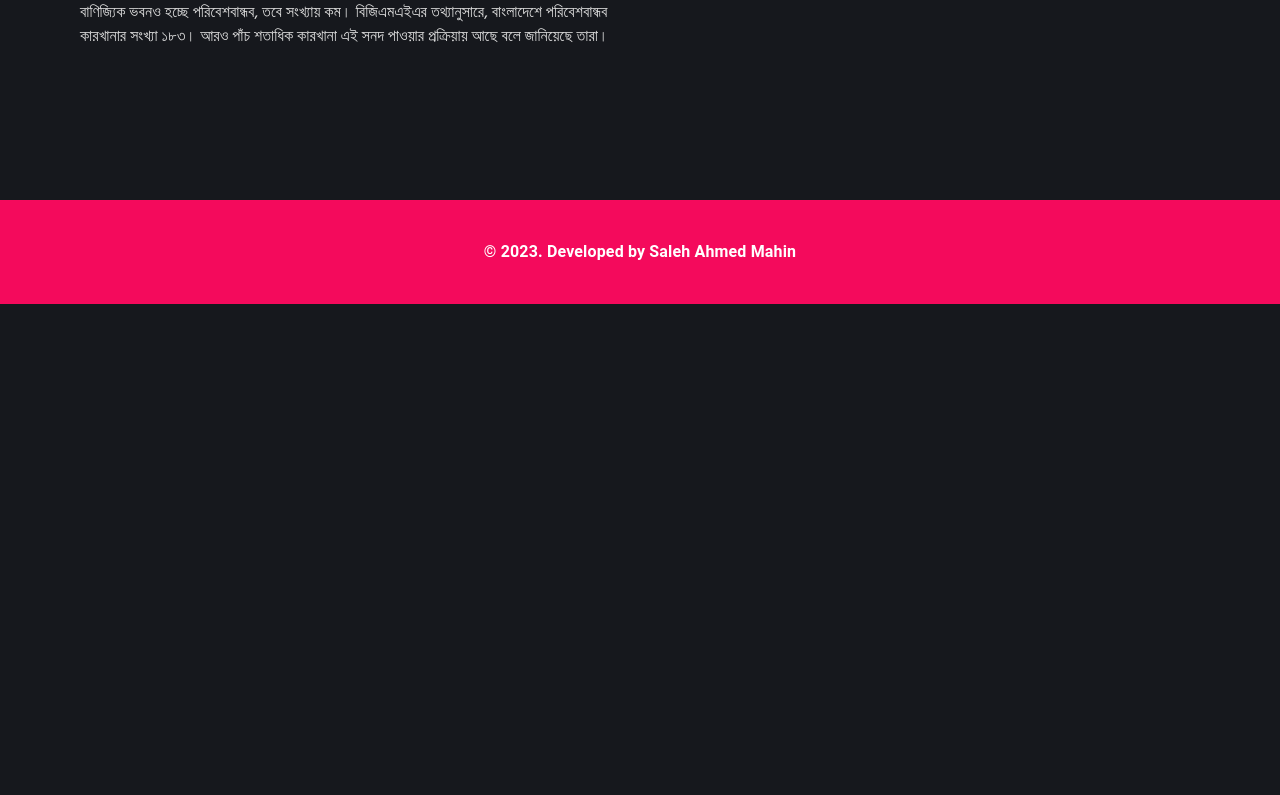
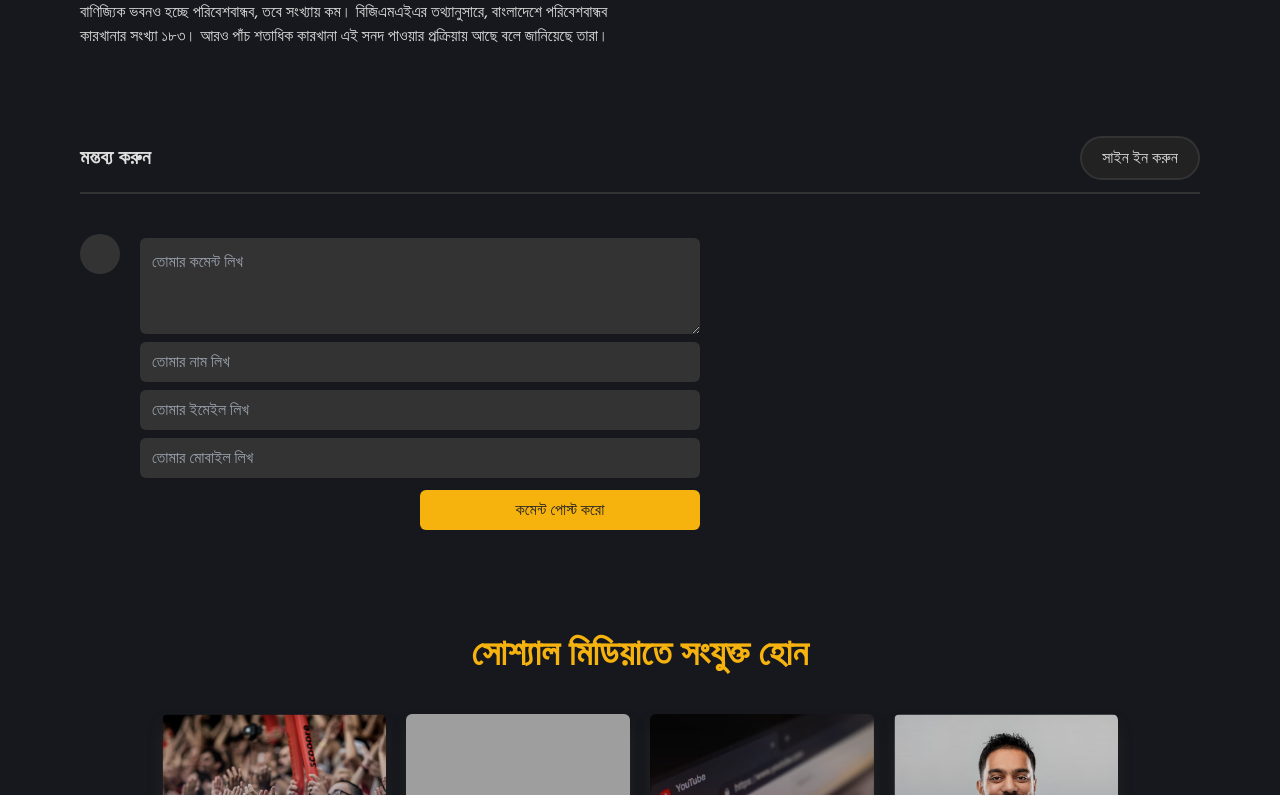
Before and after one commit to SalehAhmed19/GolamRabbi-SSOMOY_TV, a React (Vite) app: page /blogs/blog-1 in a window 1280 px wide. Shown: the part 1745-2540 px from the top of the page. Before the commit the page ends 2049 px from the top, so only its background shows below. Built offline with nearby package versions, Linux system fonts and the light colour scheme; grey boxes are pictures that could not be loaded.

Commit message:
blog paged redesigned

```diff
--- /dev/null
+++ b/src/Components/Isolated/BlogsComponents/CommentBox.jsx
@@ -0,0 +1,55 @@
+import React from "react";
+
+function CommentBox() {
+  const handleSubmit = (e) => {
+    e.preventDefault();
+    console.log("Clicked");
+  };
+  return (
+    <div className="my-5 text-basic">
+      <div className="flex items-center justify-between border-b-2 border-[#333] py-3">
+        <h3 className="text-xl font-bold">মন্তব্য করুন</h3>
+        <button className="bg-[#222] border-2 border-[#333] px-5 py-2 rounded-full">
+          সাইন ইন করুন
+        </button>
+      </div>
+      <div className="my-10 flex">
+        <div className="h-10 w-10 bg-[#333] rounded-full"></div>
+        <form
+          onSubmit={handleSubmit}
+          className="flex flex-col lg:w-1/2 mx-5"
+          action=""
+        >
+          <textarea
+            placeholder="তোমার কমেন্ট লিখ"
+            className="bg-[#333] my-1 rounded-md p-3 h-24"
+            type="text"
+          />
+          <input
+            placeholder="তোমার নাম লিখ"
+            className="bg-[#333] my-1 rounded-md py-2 px-3"
+            type="text"
+          />
+          <input
+            placeholder="তোমার ইমেইল লিখ"
+            className="bg-[#333] my-1 rounded-md py-2 px-3"
+            type="text"
+          />
+          <input
+            placeholder="তোমার মোবাইল লিখ"
+            className="bg-[#333] my-1 rounded-md py-2 px-3"
+            type="text"
+          />
+          <button
+            className="px-4 py-2 bg-[#F6B30E] my-2 w-1/2 ml-auto text-[#222] rounded-md"
+            type="submit"
+          >
+            কমেন্ট পোস্ট করো
+          </button>
+        </form>
+      </div>
+    </div>
+  );
+}
+
+export default CommentBox;
--- a/src/Pages/Blogs/Blog1.jsx
+++ b/src/Pages/Blogs/Blog1.jsx
@@ -1,10 +1,11 @@
 import React from "react";
-import img3 from "../../assets/images/bloghsm.png";
 import BlogsHeading from "../../Components/Isolated/BlogsComponents/BlogsHeading";
 import BlogsSubHeading from "../../Components/Isolated/BlogsComponents/BlogsSubHeading";
 import BlogContent from "../../Components/Isolated/BlogsComponents/BlogContent";
 import BlogsAdd from "../../Components/Isolated/BlogsComponents/BlogsAdd";
 import MoreBlogsVertical from "../../Components/Isolated/BlogsComponents/MoreBlogsVertical";
+import CommentBox from "../../Components/Isolated/BlogsComponents/CommentBox";
+import SocialMedia from "../../Components/Isolated/SocialMedia";
 
 function Blog1() {
   return (
@@ -24,6 +25,8 @@ function Blog1() {
           </div>
         </div>
       </div>
+      <CommentBox />
+      <SocialMedia />
     </div>
   );
 }
```
